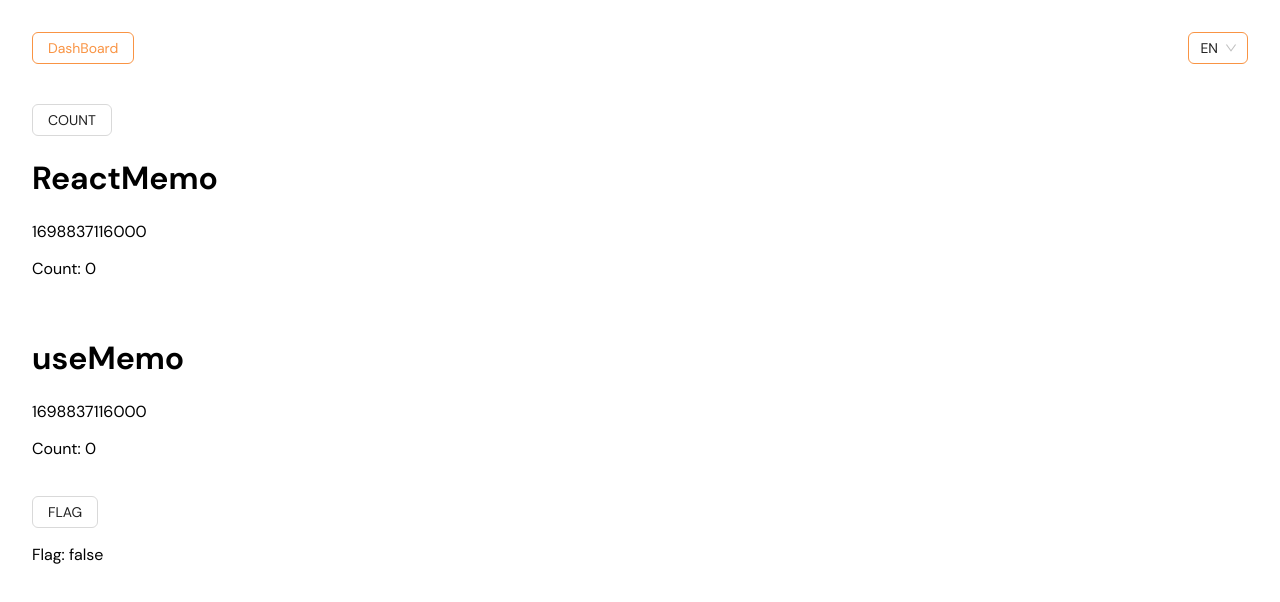
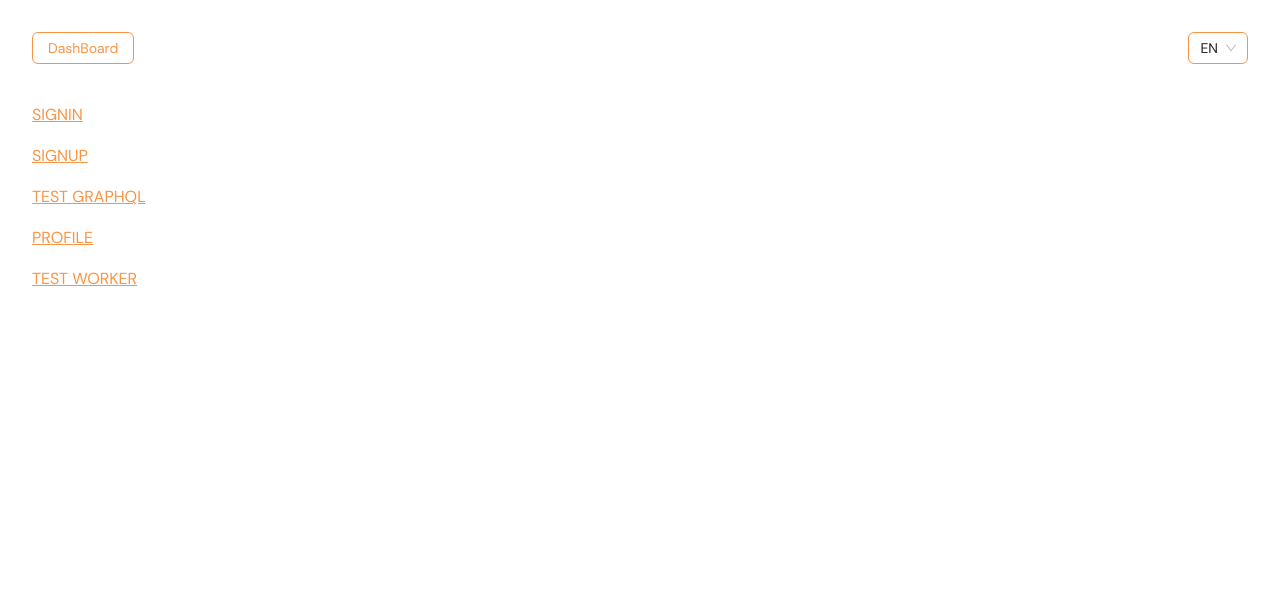
Before and after one commit to macminhtung/vite-reactjs, a React (Vite) app: page /dashboard in a window 1280 px wide. Shown: the top 602 px of the page. Built offline with nearby package versions, Linux system fonts and the light colour scheme; no server answers.

Commit message:
revert code

```diff
--- a/src/pages/DashBoard/index.tsx
+++ b/src/pages/DashBoard/index.tsx
@@ -1,45 +1,14 @@
-import { memo, useMemo, useState } from 'react';
-import { CustomButton } from 'components/antd';
-// import { useTrans } from 'i18n';
-// import { Link } from 'react-router-dom';
-// import { ROUTER_PATHS } from 'common/constant';
-// import { LanguageKeyEnum } from 'languages';
-
-const TestReactMemo = memo((props: { count: number }) => {
-  return (
-    <div>
-      <p>{new Date().getTime()}</p>
-      <p>Count: {props.count}</p>
-    </div>
-  );
-});
+import { useTrans } from 'i18n';
+import { Link } from 'react-router-dom';
+import { ROUTER_PATHS } from 'common/constant';
+import { LanguageKeyEnum } from 'languages';
 
 export const DashBoard = () => {
-  // const { t } = useTrans();
-  const [count, setCount] = useState(0);
-  const [flag, setFlag] = useState(false);
-
-  const testUseMemo = useMemo(() => {
-    return (
-      <div>
-        <p>{new Date().getTime()}</p>
-        <p>Count: {count}</p>
-      </div>
-    );
-  }, [count]);
+  const { t } = useTrans();
 
   return (
     <div>
-      <CustomButton onClick={() => setCount(count + 1)}>COUNT</CustomButton>
-      <h1>ReactMemo</h1>
-      <TestReactMemo count={count} />
-      <br />
-      <h1>useMemo</h1>
-      {testUseMemo}
-      <br />
-      <CustomButton onClick={() => setFlag(!flag)}>FLAG</CustomButton>
-      <p>Flag: {`${flag}`}</p>
-      {/* <div className='mt-5'>
+      <div className='mt-5'>
         <Link className='text-orange' to={ROUTER_PATHS.SIGNIN}>
           {t(LanguageKeyEnum.SIGNIN)}
         </Link>
@@ -63,7 +32,7 @@ export const DashBoard = () => {
         <Link className='text-orange' to={ROUTER_PATHS.DASHBOARD.WORKER}>
           {t(LanguageKeyEnum.TEST_WORKER)}
         </Link>
-      </div> */}
+      </div>
     </div>
   );
 };
```
